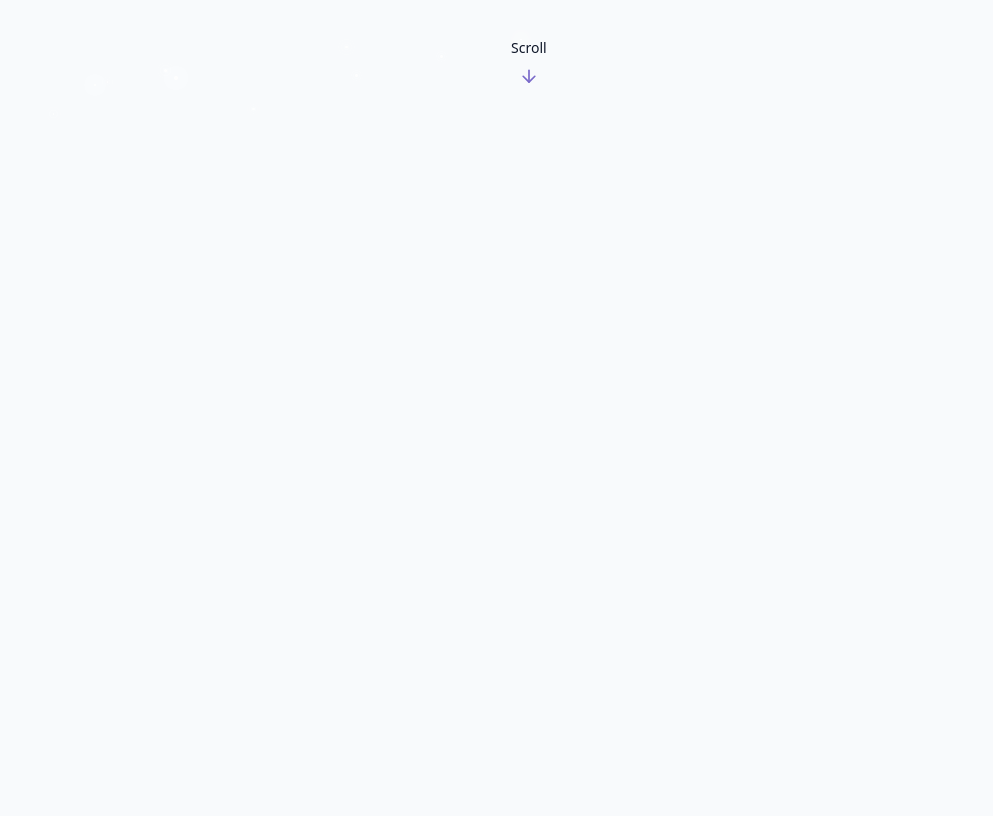
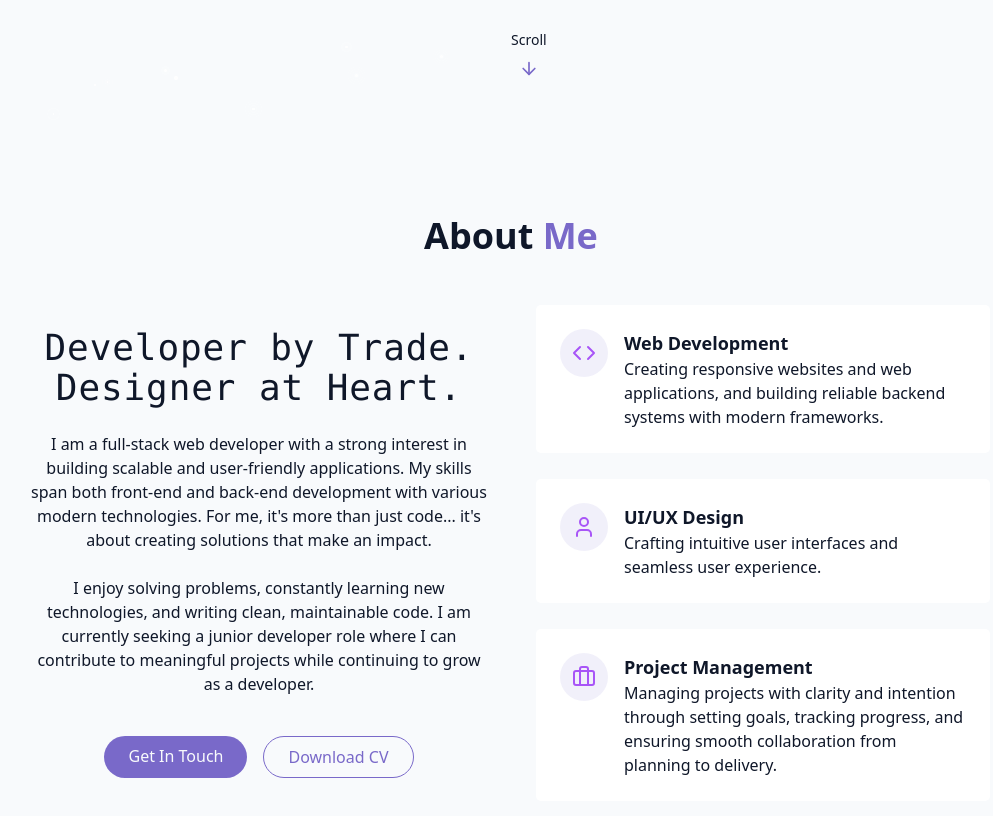
Before and after one commit to syntaxamurai/personal_portfolio, a React (Vite) app: page / in a window 1280 px wide. Shown: the part 680-1496 px from the top of the page, without its empty margins (129-1122 px from the left). Before the commit the page ends 800 px from the top, so only its background shows below. Built offline with nearby package versions, Linux system fonts and the light colour scheme.

Commit message:
about me section

```diff
--- /dev/null
+++ b/src/components/AboutSection.jsx
@@ -0,0 +1,76 @@
+import { Briefcase, Code, User } from "lucide-react"
+
+export const AboutSection = () => {
+    return (
+    <section id="about" className="py-24 px-4 relative">
+        <div className="container mx-auto max-w-5xl">
+            <h2 className="text-3xl md:text-4xl font-bold mb-12 text-center">
+                About <span className="text-primary"> Me</span>
+            </h2>
+            <div className="grid grid-cols-1 md:grid-cols-2 gap-12 items-center">
+                <div className="space-y-6">
+                <h3 className="text-2xl text-gradient md:text-4xl font-mono tracking-wide animate-fade-in-delay-2">
+                    Developer by Trade. Designer at Heart.
+                </h3>
+                <p className="text-muted-foreground">
+                    I am a full-stack web developer with a strong interest in building scalable and user-friendly applications. My skills span both front-end and back-end development with various modern technologies. For me, it's more than just code... it's about creating solutions that make an impact.
+                </p>
+                <p className="text-muted-foreground">
+                    I enjoy solving problems, constantly learning new technologies, and writing clean, maintainable code. I am currently seeking a junior developer role where I can contribute to meaningful projects while continuing to grow as a developer.
+                </p>
+                <div className="flex flex-col sm:flex-row gap-4 pt-4 justify-center">
+                    <a href="#contact" className="cosmic-button">
+                        Get In Touch
+                    </a>
+
+                    <a href=" " className="px-6 py-2 rounded-full border border-primary text-primary hover:bg-primary/10 transition-colors duration-300">
+                        Download CV
+                    </a>
+                </div>
+                </div>
+
+                <div className="grid grid-cols-1 gap-6">
+                    <div className="gradient-border p-6 card-hover">
+                        <div className="flex items-start gap-4">
+                            <div className="p-3 rounded-full bg-primary/10">
+                                <Code className="h-6 w-6 text-purple-500 cursor-pointer" />
+                            </div>
+                            <div className="text-left">
+                                <h4 className="font-semibold text-lg">Web Development</h4>
+                                <p className="text-muted-foreground">
+                                Creating responsive websites and web applications, and building reliable backend systems with modern frameworks.
+                                </p>
+                            </div>
+                        </div>
+                    </div>
+                    <div className="gradient-border p-6 card-hover">
+                    <div className="flex items-start gap-4">
+                            <div className="p-3 rounded-full bg-primary/10">
+                                <User className="h-6 w-6 text-purple-500 cursor-pointer" />
+                            </div>
+                            <div className="text-left">
+                                <h4 className="font-semibold text-lg"> UI/UX Design</h4>
+                                <p className="text-muted-foreground">
+                                Crafting intuitive user interfaces and seamless user experience.
+                                </p>
+                            </div>
+                        </div>
+                    </div>
+                    <div className="gradient-border p-6 card-hover">
+                    <div className="flex items-start gap-4">
+                            <div className="p-3 rounded-full bg-primary/10">
+                                <Briefcase className="h-6 w-6 text-purple-500 cursor-pointer" />
+                            </div>
+                            <div className="text-left">
+                                <h4 className="font-semibold text-lg"> Project Management</h4>
+                                <p className="text-muted-foreground">
+                                Managing projects with clarity and intention through setting goals, tracking progress, and ensuring smooth collaboration from planning to delivery.
+                                </p>
+                            </div>
+                        </div>
+                    </div>
+                </div>
+            </div>
+        </div>
+    </section>)
+}
--- a/src/components/HeroSection.jsx
+++ b/src/components/HeroSection.jsx
@@ -9,11 +9,6 @@
                     <span className="text-primary opacity-0 animate-fade-in-delay-1"> Justin </span>
                     <span className="text-gradient ml-2 opacity-0 animate-fade-in-delay-2"> Abwunza </span>
                 </h1>
-
-                <h3 className="text-2xl text-gradient md:text-4xl font-mono tracking-wide animate-fade-in-delay-2">
-                    Developer by Trade. Designer at Heart.
-                </h3>
-
                 <p className="text-lg md:text-xl text-muted-foreground max-2-2xl mx-auto opacity-0 animate-fade-in-delay-3">
                     I bridge the gap between aesthetics and logic. With attention to both user experience and code quality, I create web experiences with modern technologies that feel as good as they look.
                 </p>
--- a/src/pages/Home.jsx
+++ b/src/pages/Home.jsx
@@ -2,6 +2,7 @@
 import { StarBackground } from "../components/StarBackground";
 import { Navbar } from "../components/Navbar";
 import { HeroSection } from "../components/HeroSection";
+import { AboutSection } from "../components/AboutSection";
 
 export const Home = () => {
     return (
@@ -18,6 +19,7 @@
         {/* Main Content */}
         <main>
             <HeroSection />
+            <AboutSection />
         </main>
 
     </div>
```
